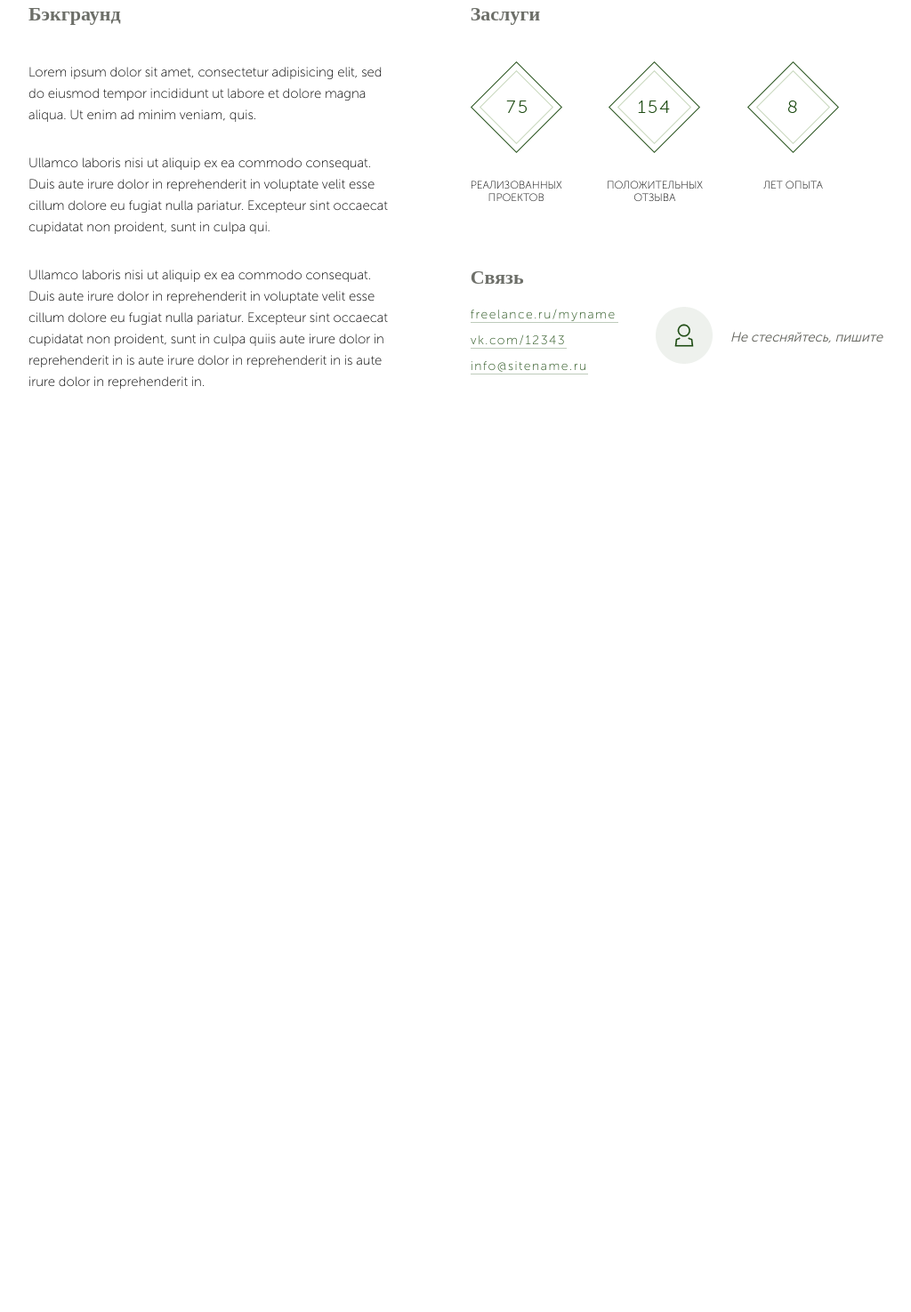
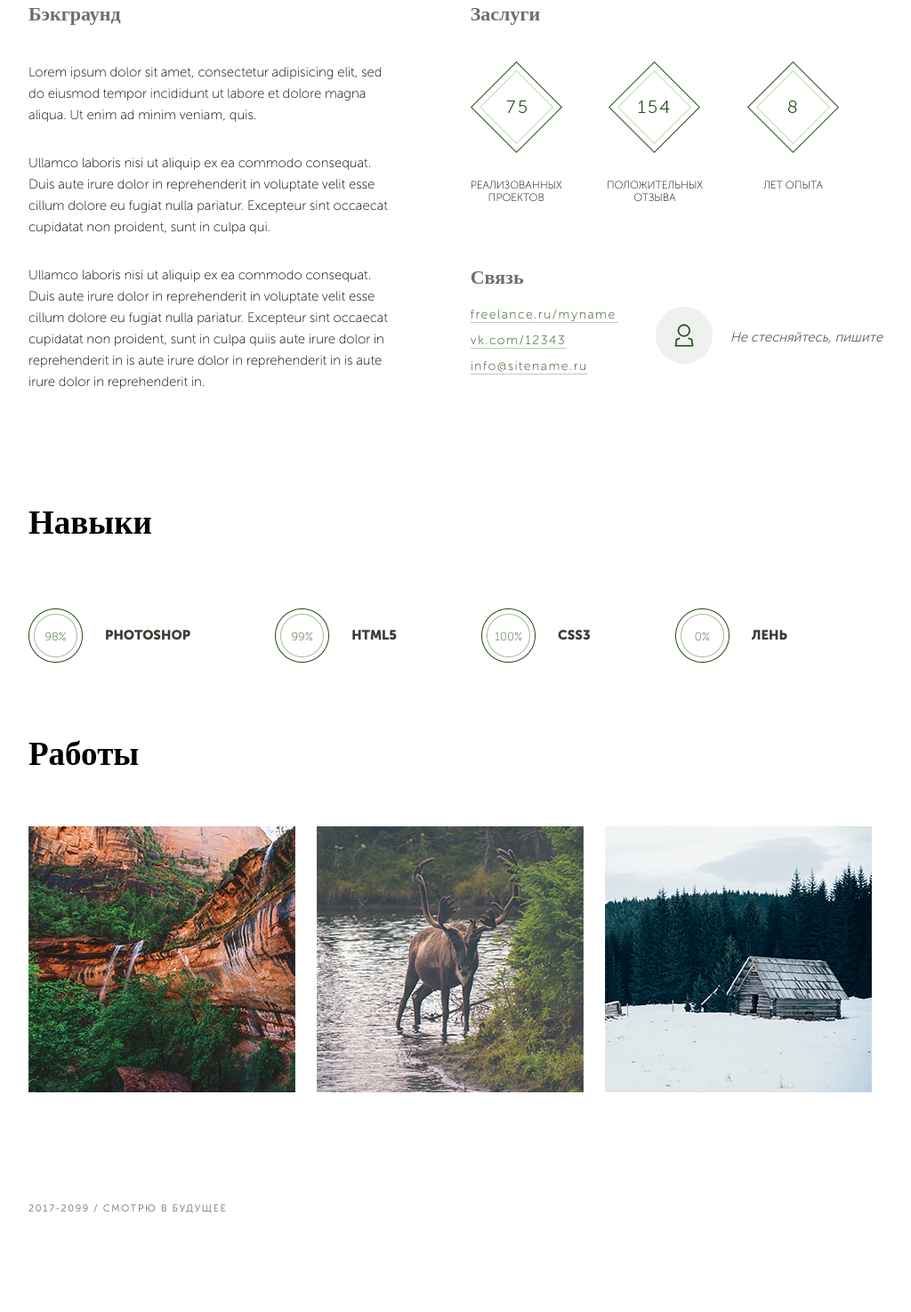
Before and after one commit to viktoriag373/my_portfolio_frontend, a plain HTML site: page index.html in a window 1280 px wide. Shown: the part 1009-2484 px from the top of the page at 89% size, without its empty margins (128-1152 px from the left). Before the commit the page ends 1480 px from the top, so only its background shows below. Drawn offline with Linux system fonts and the light colour scheme; a web font is replaced by a local one.

Commit message:
почти сделалаю осталось сделать hover для картинок

```diff
--- a/css/style.css
+++ b/css/style.css
@@ -118,6 +118,7 @@ header {
 
 #about_me {
     padding-top: 85px;
+    padding-bottom: 95px;
 }
 
 #about_me h3 {
@@ -126,7 +127,7 @@ header {
     color: #6d6f69;
 }
 
-.about_me_heading h2{
+.about_me_heading h2, .skills_heading h2{
     font-family: "Natasha";
     font-size: 37px;
     margin-bottom: 75px;
@@ -231,3 +232,67 @@ header {
     padding-top: 25px;
     padding-left: 84px;
 }
+
+.skills_heading {
+    margin-bottom: 60px;
+}
+
+.skills_skills {
+    display: flex;
+    padding-bottom: 80px;
+}
+
+.skill {
+    background: url(../img/skills_bg.png) no-repeat;
+    width: 61px;
+    height: 61px;
+    margin-right: 25px;
+}
+
+.skills_skills p {
+    line-height: 4.1em;
+    margin-right: 95px;
+    font-family: "Museo Sans Cyrl Bold";
+    text-transform: uppercase;
+    color: #3a3c34;
+}
+
+.skill p {
+    font-family: "Museo Sans Cyrl";
+    text-align: center;
+    font-size: 13px;
+    color: #3d6434;
+    line-height: 4.9em;
+    margin: 0 auto;
+}
+
+#works {
+    padding-bottom: 100px;
+}
+
+.works_heading h2 {
+    font-family: "Natasha";
+    font-size: 37px;
+    margin-bottom: 60px;
+}
+
+.works_img img{
+    margin-right: 20px;
+}
+
+.works_img img:nth-child(3) {
+    margin-right: 0;
+}
+
+footer {
+    padding-top: 20px;
+    padding-bottom: 110px;
+}
+
+.rights p {
+    font-family: "Museo Sans Cyrl 300";
+    font-size: 11px;
+    color: #6d6f69;
+    text-transform: uppercase;
+    letter-spacing: 0.15em;
+}
--- a/index.html
+++ b/index.html
@@ -24,7 +24,7 @@
                     </nav>
                 </div>
                 <div class="header_email">
-                    <a href="#">info@myname.com</a>
+                    <a href="mailto:viktoriag373@gmail.com">viktoriag373@gmail.com</a>
                 </div>
             </div>
             <div class="header_heading">
@@ -96,12 +96,50 @@
             </div>
         </div>
     </section>
-    <section>
-
+    <section id="skills">
+        <div class="container">
+            <div class="skills_heading">
+                <h2>Навыки</h2>
+            </div>
+            <div class="skills_skills">
+                <div class="skill">
+                    <p>98%</p>
+                </div>
+                <p>Photoshop</p>
+                <div class="skill">
+                    <p>99%</p>
+                </div>
+                <p>html5</p>
+                <div class="skill">
+                    <p>100%</p>
+                </div>
+                <p>CSS3</p>
+                <div class="skill">
+                    <p>0%</p>
+                </div>
+                <p>Лень</p>
+            </div>
+        </div>
     </section>
-    <section>
-
+    <section id="works">
+        <div class="container">
+            <div class="works_heading">
+                <h2>Работы</h2>
+            </div>
+            <div class="works_img">
+                <img src="img/works1.png" alt="">
+                <img src="img/works2.png" alt="">
+                <img src="img/works3.png" alt="">
+            </div>
+        </div>
     </section>
+    <footer>
+        <div class="container">
+            <div class="rights">
+                <p>2017-2099 / Смотрю в будущее</p>
+            </div>
+        </div>
+    </footer>
 
 </body>
 </html>
```
Also changed, not shown: img/skills_bg.png (added), img/works1.png (added), img/works2.png (added), img/works3.png (added).
